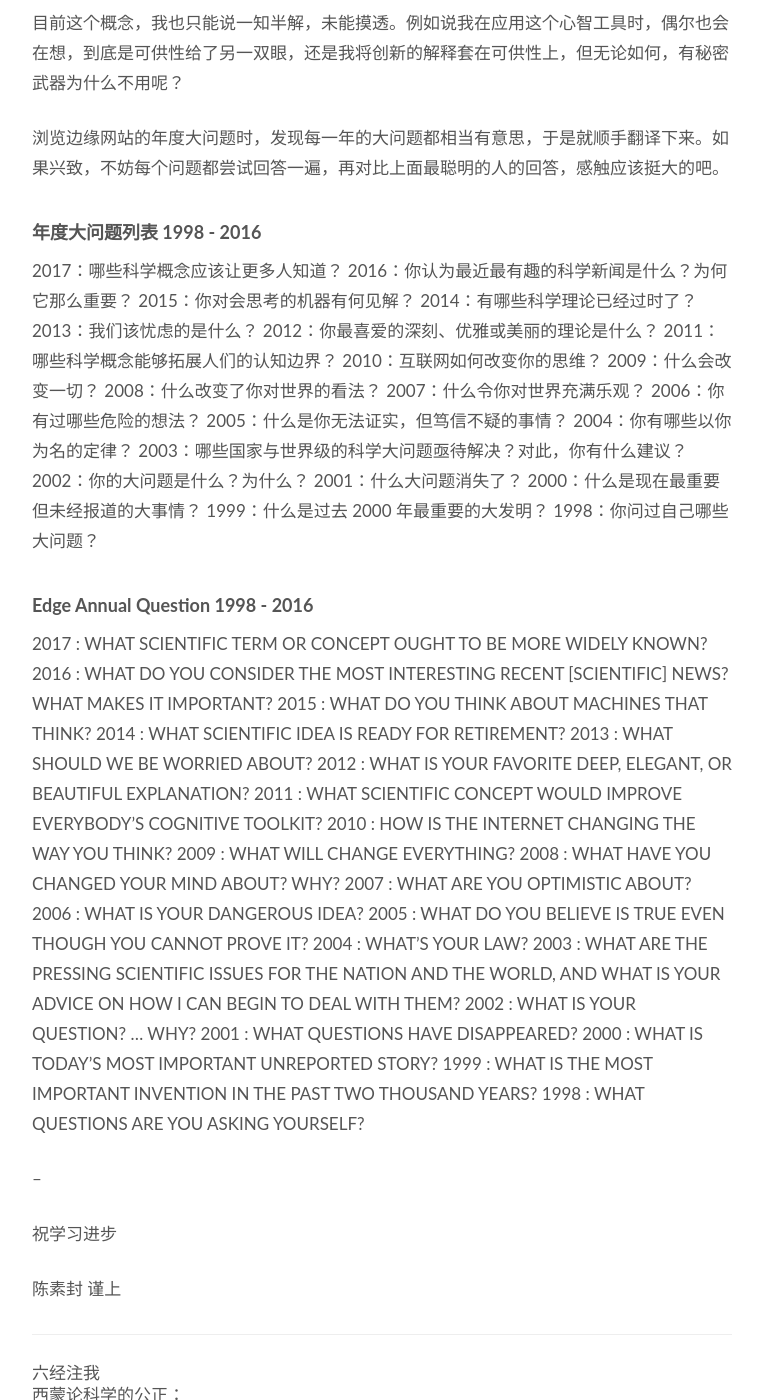
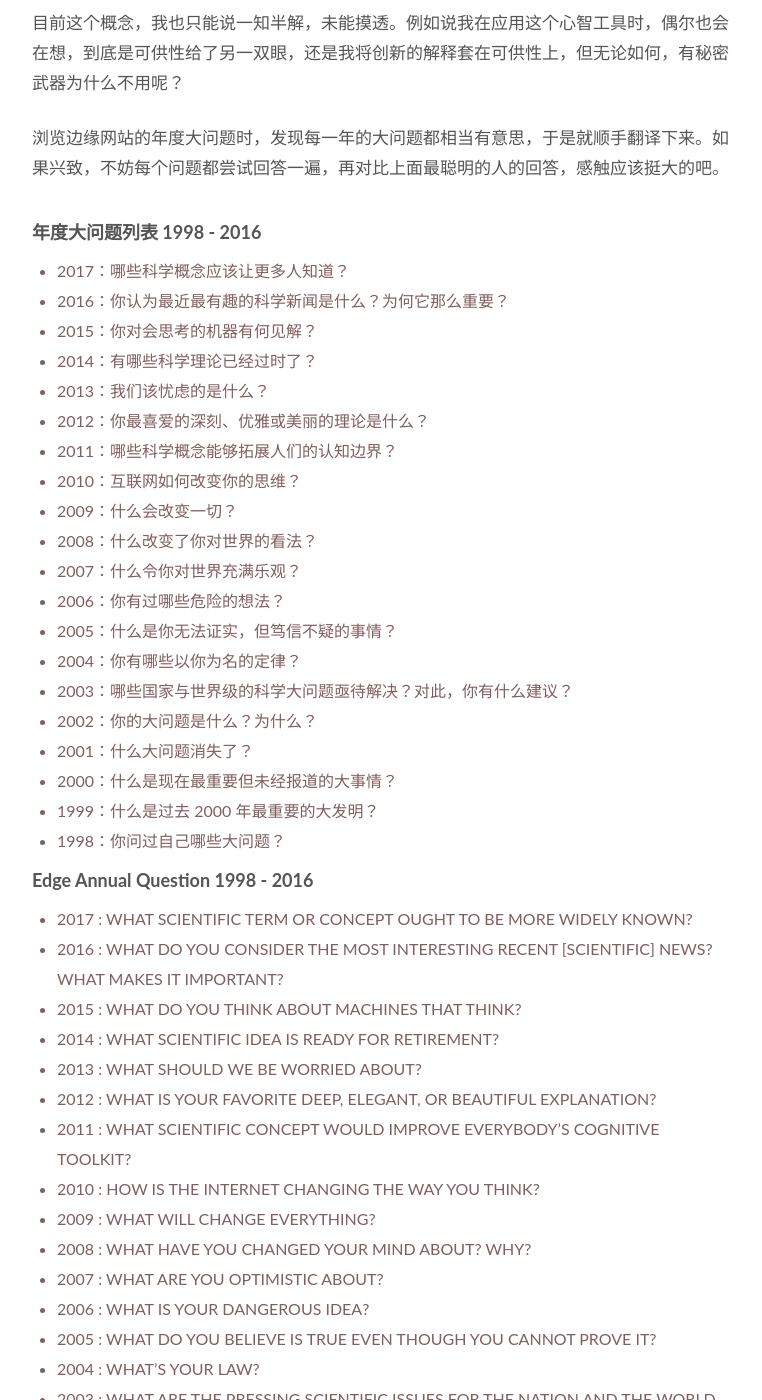
Before and after one commit to cnfeat/mesule.com, a Jekyll site: the page built from _posts/2017-01-05-EdgeBigQuestion.md, in a window 1280 px wide and 1400 px high, scrolled down 477 px. Shown: the whole window, without its empty margins (258-1020 px from the left). Built offline with Jekyll 4.4.1, drawn with Linux system fonts in a browser that asks for light colours; comment, search, counter and statistics services are not loaded; some of the changed text lies outside the part shown.

Commit message:
add list and h6

```diff
--- a/_posts/2017-01-05-EdgeBigQuestion.md
+++ b/_posts/2017-01-05-EdgeBigQuestion.md
@@ -20,49 +20,49 @@
 
 ### 年度大问题列表  1998 - 2016
 
-2017：哪些科学概念应该让更多人知道？
-2016：你认为最近最有趣的科学新闻是什么？为何它那么重要？
-2015：你对会思考的机器有何见解？
-2014：有哪些科学理论已经过时了？
-2013：我们该忧虑的是什么？
-2012：你最喜爱的深刻、优雅或美丽的理论是什么？
-2011：哪些科学概念能够拓展人们的认知边界？
-2010：互联网如何改变你的思维？
-2009：什么会改变一切？
-2008：什么改变了你对世界的看法？
-2007：什么令你对世界充满乐观？
-2006：你有过哪些危险的想法？
-2005：什么是你无法证实，但笃信不疑的事情？
-2004：你有哪些以你为名的定律？
-2003：哪些国家与世界级的科学大问题亟待解决？对此，你有什么建议？
-2002：你的大问题是什么？为什么？
-2001：什么大问题消失了？
-2000：什么是现在最重要但未经报道的大事情？
-1999：什么是过去 2000 年最重要的大发明？
-1998：你问过自己哪些大问题？
+* 2017：哪些科学概念应该让更多人知道？
+* 2016：你认为最近最有趣的科学新闻是什么？为何它那么重要？
+* 2015：你对会思考的机器有何见解？
+* 2014：有哪些科学理论已经过时了？
+* 2013：我们该忧虑的是什么？
+* 2012：你最喜爱的深刻、优雅或美丽的理论是什么？
+* 2011：哪些科学概念能够拓展人们的认知边界？
+* 2010：互联网如何改变你的思维？
+* 2009：什么会改变一切？
+* 2008：什么改变了你对世界的看法？
+* 2007：什么令你对世界充满乐观？
+* 2006：你有过哪些危险的想法？
+* 2005：什么是你无法证实，但笃信不疑的事情？
+* 2004：你有哪些以你为名的定律？
+* 2003：哪些国家与世界级的科学大问题亟待解决？对此，你有什么建议？
+* 2002：你的大问题是什么？为什么？
+* 2001：什么大问题消失了？
+* 2000：什么是现在最重要但未经报道的大事情？
+* 1999：什么是过去 2000 年最重要的大发明？
+* 1998：你问过自己哪些大问题？
 
 ### Edge Annual Question  1998 - 2016
 
-2017 : WHAT SCIENTIFIC TERM OR CONCEPT OUGHT TO BE MORE WIDELY KNOWN?
-2016 : WHAT DO YOU CONSIDER THE MOST INTERESTING RECENT [SCIENTIFIC] NEWS? WHAT MAKES IT IMPORTANT?
-2015 : WHAT DO YOU THINK ABOUT MACHINES THAT THINK?
-2014 : WHAT SCIENTIFIC IDEA IS READY FOR RETIREMENT?
-2013 : WHAT SHOULD WE BE WORRIED ABOUT?
-2012 : WHAT IS YOUR FAVORITE DEEP, ELEGANT, OR BEAUTIFUL EXPLANATION?
-2011 : WHAT SCIENTIFIC CONCEPT WOULD IMPROVE EVERYBODY'S COGNITIVE TOOLKIT?
-2010 : HOW IS THE INTERNET CHANGING THE WAY YOU THINK?
-2009 : WHAT WILL CHANGE EVERYTHING?
-2008 : WHAT HAVE YOU CHANGED YOUR MIND ABOUT? WHY?
-2007 : WHAT ARE YOU OPTIMISTIC ABOUT?
-2006 : WHAT IS YOUR DANGEROUS IDEA?
-2005 : WHAT DO YOU BELIEVE IS TRUE EVEN THOUGH YOU CANNOT PROVE IT?
-2004 : WHAT'S YOUR LAW?
-2003 : WHAT ARE THE PRESSING SCIENTIFIC ISSUES FOR THE NATION AND THE WORLD, AND WHAT IS YOUR ADVICE ON HOW I CAN BEGIN TO DEAL WITH THEM?
-2002 : WHAT IS YOUR QUESTION? ... WHY?
-2001 : WHAT QUESTIONS HAVE DISAPPEARED?
-2000 : WHAT IS TODAY'S MOST IMPORTANT UNREPORTED STORY?
-1999 : WHAT IS THE MOST IMPORTANT INVENTION IN THE PAST TWO THOUSAND YEARS?
-1998 : WHAT QUESTIONS ARE YOU ASKING YOURSELF?
+* 2017 : WHAT SCIENTIFIC TERM OR CONCEPT OUGHT TO BE MORE WIDELY KNOWN?
+* 2016 : WHAT DO YOU CONSIDER THE MOST INTERESTING RECENT [SCIENTIFIC] NEWS? WHAT MAKES IT IMPORTANT?
+* 2015 : WHAT DO YOU THINK ABOUT MACHINES THAT THINK?
+* 2014 : WHAT SCIENTIFIC IDEA IS READY FOR RETIREMENT?
+* 2013 : WHAT SHOULD WE BE WORRIED ABOUT?
+* 2012 : WHAT IS YOUR FAVORITE DEEP, ELEGANT, OR BEAUTIFUL EXPLANATION?
+* 2011 : WHAT SCIENTIFIC CONCEPT WOULD IMPROVE EVERYBODY'S COGNITIVE TOOLKIT?
+* 2010 : HOW IS THE INTERNET CHANGING THE WAY YOU THINK?
+* 2009 : WHAT WILL CHANGE EVERYTHING?
+* 2008 : WHAT HAVE YOU CHANGED YOUR MIND ABOUT? WHY?
+* 2007 : WHAT ARE YOU OPTIMISTIC ABOUT?
+* 2006 : WHAT IS YOUR DANGEROUS IDEA?
+* 2005 : WHAT DO YOU BELIEVE IS TRUE EVEN THOUGH YOU CANNOT PROVE IT?
+* 2004 : WHAT'S YOUR LAW?
+* 2003 : WHAT ARE THE PRESSING SCIENTIFIC ISSUES FOR THE NATION AND THE WORLD, AND WHAT IS YOUR ADVICE ON HOW I CAN BEGIN TO DEAL WITH THEM?
+* 2002 : WHAT IS YOUR QUESTION? ... WHY?
+* 2001 : WHAT QUESTIONS HAVE DISAPPEARED?
+* 2000 : WHAT IS TODAY'S MOST IMPORTANT UNREPORTED STORY?
+* 1999 : WHAT IS THE MOST IMPORTANT INVENTION IN THE PAST TWO THOUSAND YEARS?
+* 1998 : WHAT QUESTIONS ARE YOU ASKING YOURSELF?
 
 --
 
@@ -72,7 +72,7 @@
 
 ----
 
-###### 六经注我
+### 六经注我
 
 西蒙论科学的公正：
 
```
